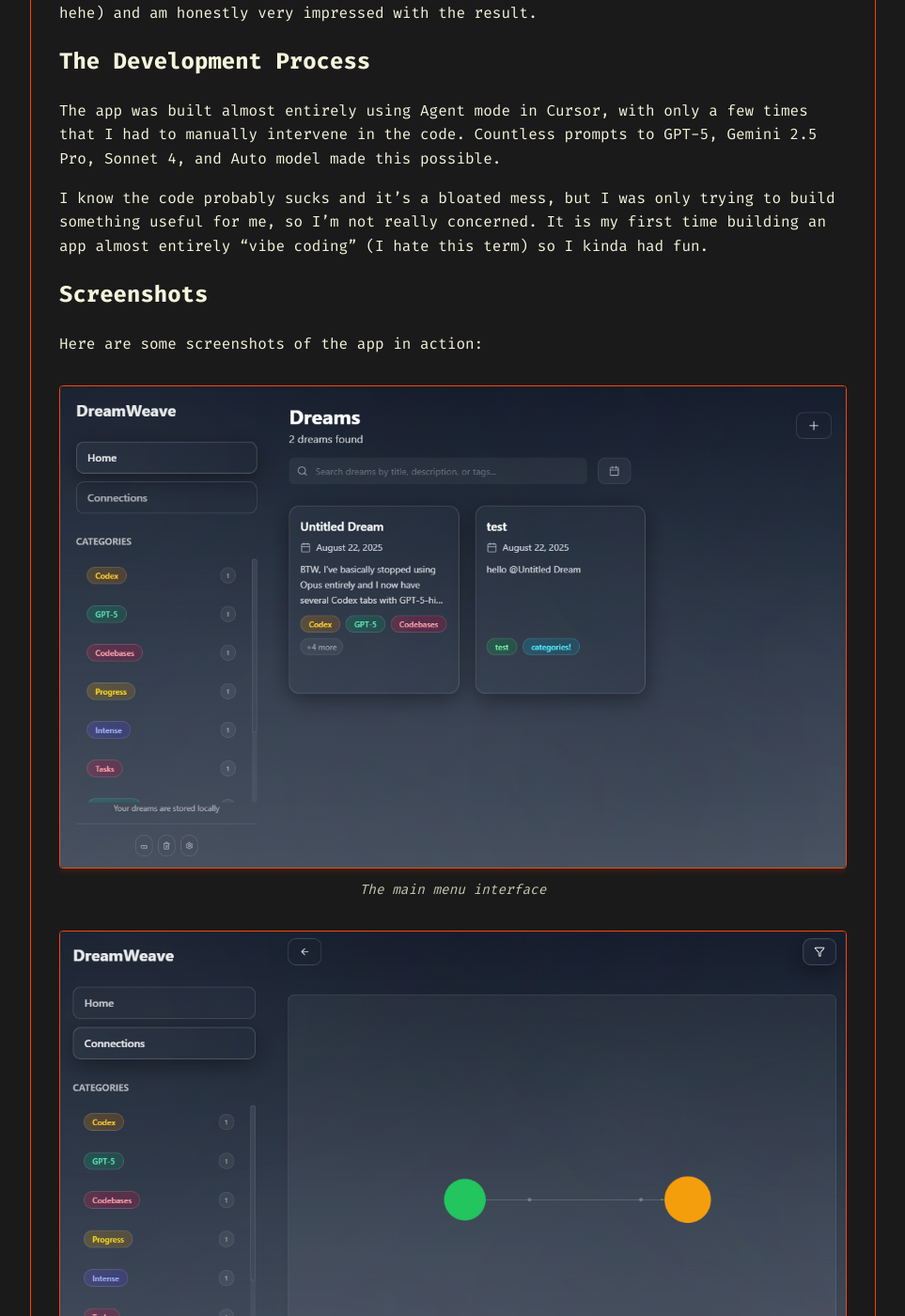
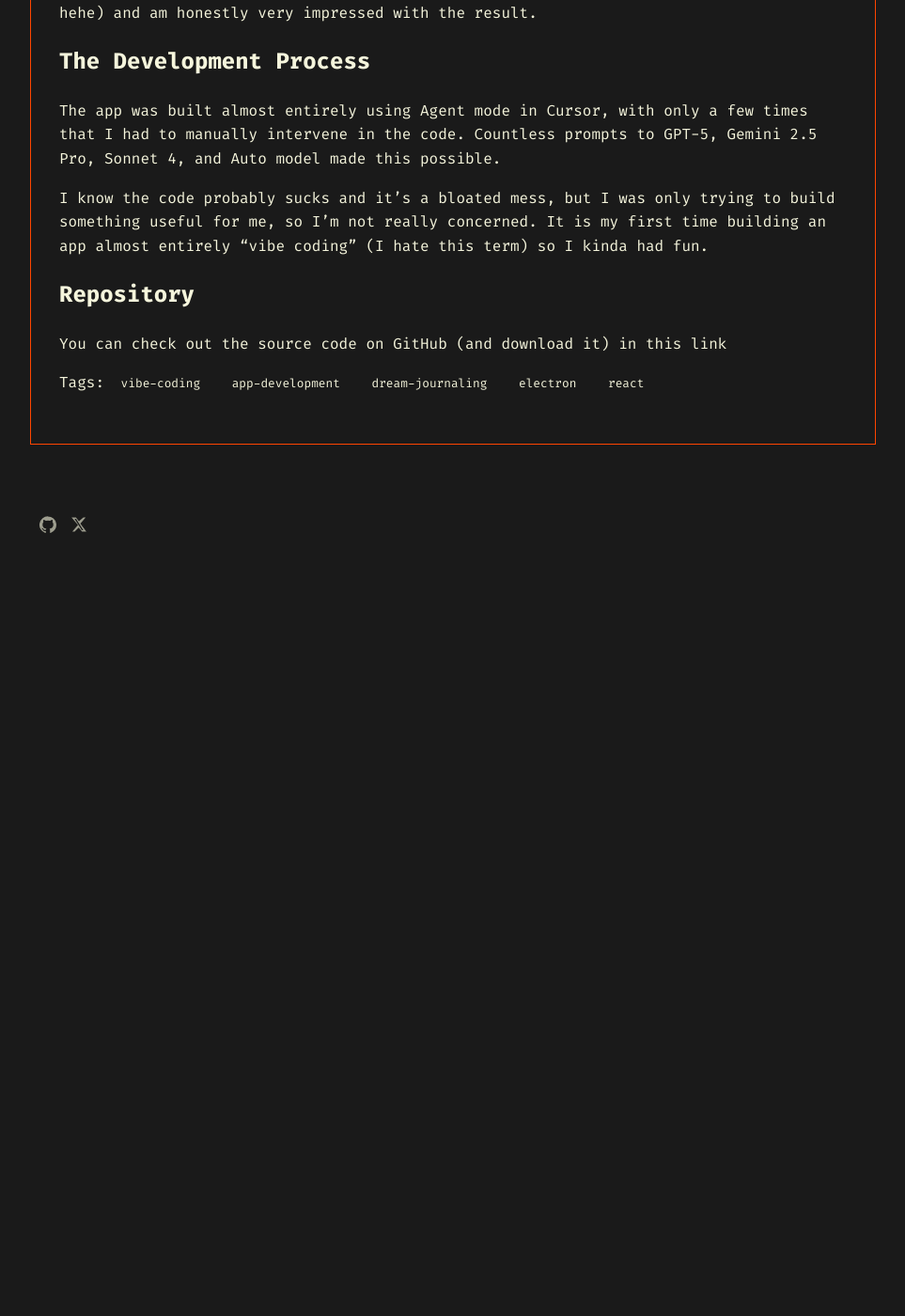
Before and after one commit to johnmartinello/johnmartinello.github.io, a Jekyll site: the page built from _posts/2025-08-22-dreamweave!.markdown, in a window 1280 px wide and 1400 px high, scrolled down 676 px. Shown: the whole window at 94% size, without its empty margins (158-1121 px from the left). Built offline with Jekyll 4.4.1, drawn with Linux system fonts in a browser that asks for light colours; after the commit the page ends 1306 px from its top, so only the background shows below that; some of the changed text lies outside the part shown.

Commit message:
remove images

```diff
--- a/_posts/2025-08-22-dreamweave!.markdown
+++ b/_posts/2025-08-22-dreamweave!.markdown
@@ -21,18 +21,6 @@ The app was built almost entirely using Agent mode in Cursor, with only a few ti
 
 I know the code probably sucks and it's a bloated mess, but I was only trying to build something useful for me, so I'm not really concerned. It is my first time building an app almost entirely "vibe coding" (I hate this term) so I kinda had fun.
 
-## Screenshots
-
-Here are some screenshots of the app in action:
-
-{% include image.html src="/assets/images/dreamweavemenu.png" alt="Dreamweave Menu Interface" caption="The main menu interface" %}
-
-{% include image.html src="/assets/images/dreamweavegraph.png" alt="Dreamweave connections Graph" caption="graph showing dream connections" %}
-
-{% include image.html src="/assets/images/dreamweaveeditor.png" alt="Dreamweave Dream Editor" caption="The dream journaling" %}
-
-{% include image.html src="/assets/images/dreamweavecitations.png" alt="Dreamweave Citations Management" caption="Dream citation for tracking which dream mentioned another" %}
-
 ## Repository
 
 You can check out the source code on GitHub (and download it) in this [link](https://github.com/johnmartinello/Dreamweave)
```
Also changed, not shown: assets/images/dreamweavecitations.png (deleted), assets/images/dreamweaveeditor.png (deleted), assets/images/dreamweavegraph.png (deleted), assets/images/dreamweavemenu.png (deleted).
